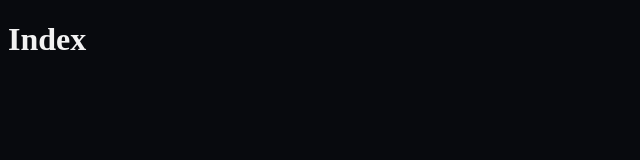
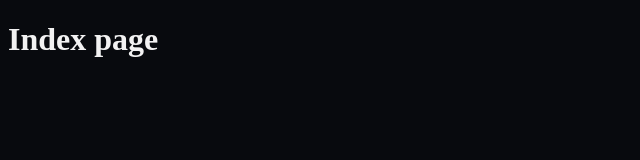
Before and after one commit to TheTechnologyLover/playfiest, a Next.js app: page / in a window 1280 px wide. Shown: the top 160 px of the page, without its empty margins (0-640 px from the left). Built offline with nearby package versions, Linux system fonts and the light colour scheme.

Commit message:
changed index file

```diff
--- a/pages/index.js
+++ b/pages/index.js
@@ -3,7 +3,7 @@ import React, { Component } from "react";
 class Index extends Component {
 	render() {
 		return (
-			<h1>Index</h1>
+			<h1>Index page</h1>
 		);
 	}
 }
```
